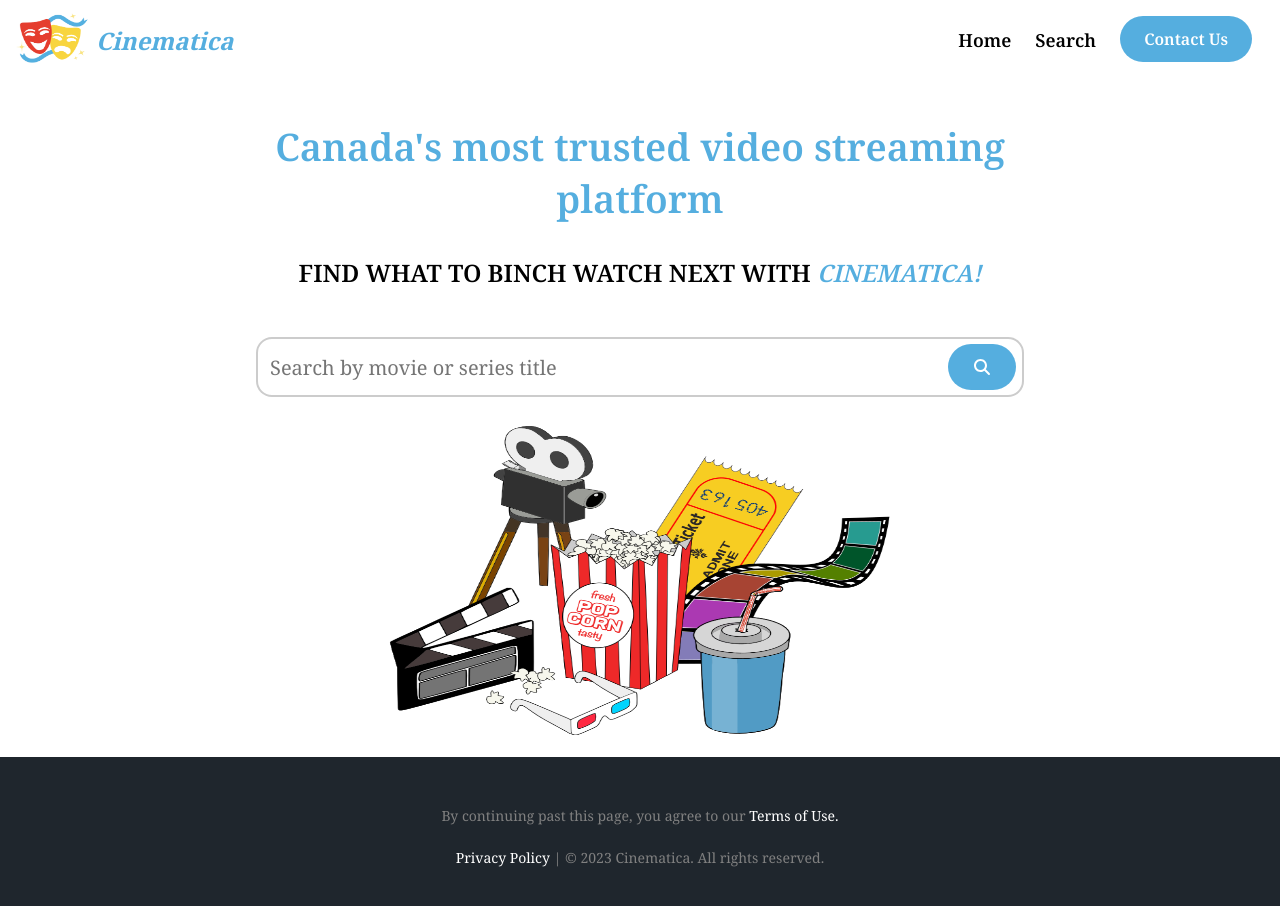
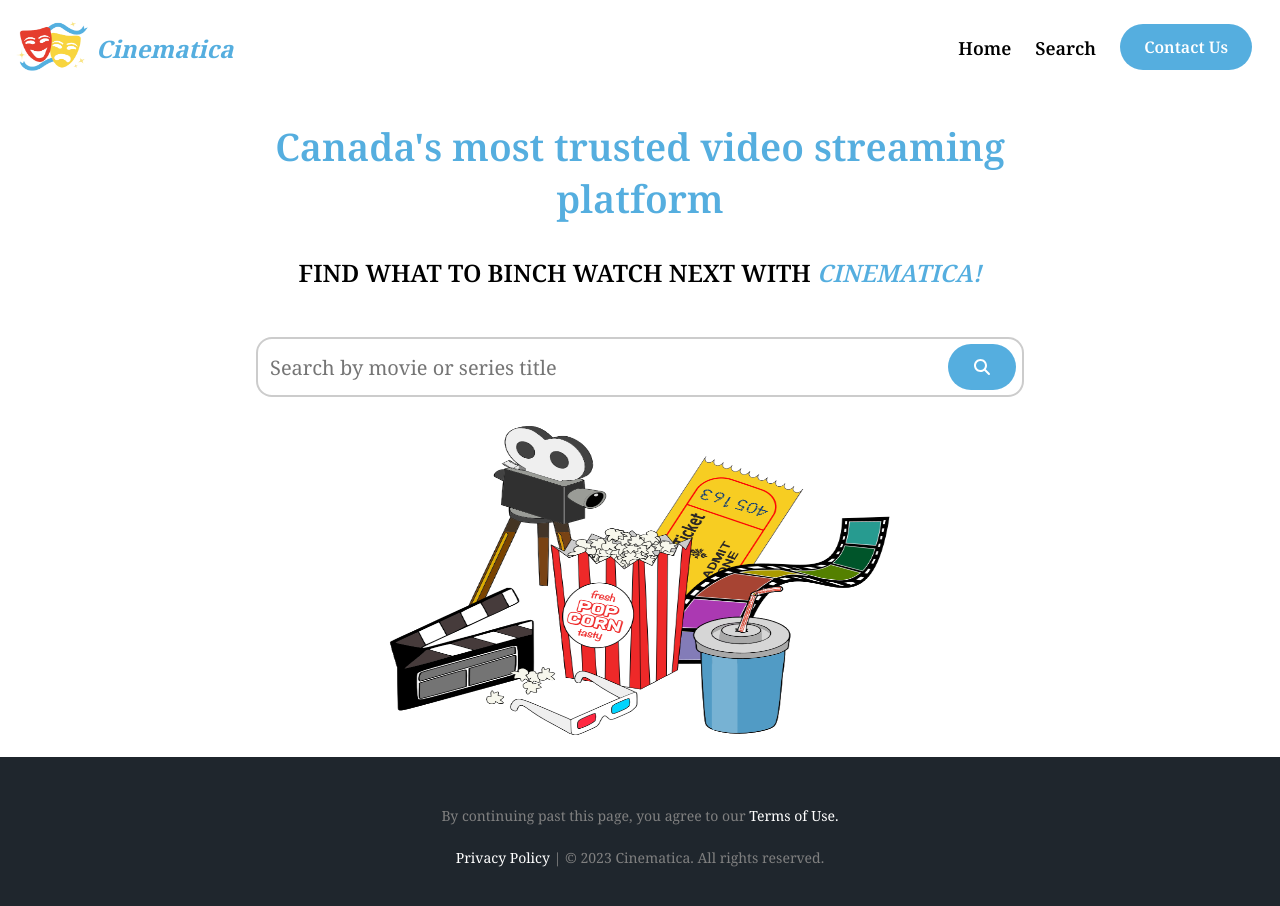
Before and after one commit to fnalviar/Cinematica-React, a React (Create React App) app: page / in a window 1280 px wide. Shown: the top 906 px of the page. Built offline with nearby package versions, Linux system fonts and the light colour scheme.

Commit message:
fixed nav bar

```diff
--- a/src/index.css
+++ b/src/index.css
@@ -97,6 +97,7 @@ nav {
   width: 100%;
   height: 10vh;
   border: none;
+  padding-top: 16px;
 }
 
 .logo__container {
```
